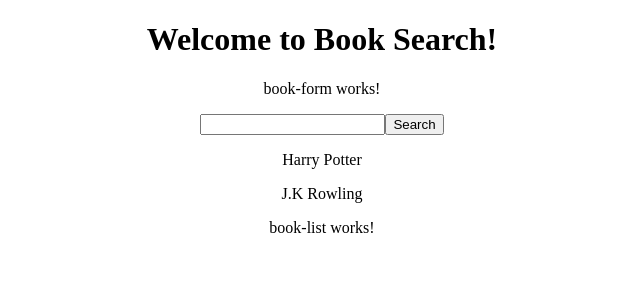
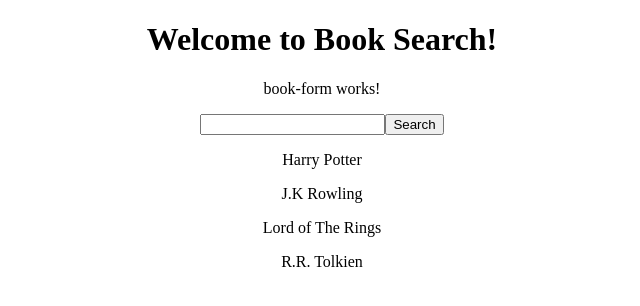
Before and after one commit to deboraornellas/book-search, an Angular app: page / in a window 1280 px wide. Shown: the top 306 px of the page, without its empty margins (318-958 px from the left). Built offline with nearby package versions, Linux system fonts and the light colour scheme.

Commit message:
Showing list of books

```diff
--- a/src/app/app.component.html
+++ b/src/app/app.component.html
@@ -4,6 +4,5 @@
     Welcome to {{ title }}!
   </h1>
   <app-book-form></app-book-form>
-  <app-book></app-book>
   <app-book-list></app-book-list>
 </div>
--- a/src/app/book-list/book-list.component.html
+++ b/src/app/book-list/book-list.component.html
@@ -1,3 +1,4 @@
-<p>
-  book-list works!
-</p>
+<app-book
+*ngFor="let book of books"
+[book]="book"
+></app-book>
--- a/src/app/book-list/book-list.component.ts
+++ b/src/app/book-list/book-list.component.ts
@@ -6,6 +6,21 @@ import { Component, OnInit } from '@angular/core';
   styleUrls: ['./book-list.component.css']
 })
 export class BookListComponent implements OnInit {
+  books = [
+    {
+      name: "Harry Potter",
+      author: "J.K Rowling"
+    },
+    {
+      name: "Lord of The Rings",
+      author: "R.R. Tolkien"
+    }
+  ];
+
+  book = {
+    name: "Harry Potter",
+    author: "J.K Rowling"
+  };
 
   constructor() { }
 
--- a/src/app/book/book.component.ts
+++ b/src/app/book/book.component.ts
@@ -1,4 +1,4 @@
-import { Component, OnInit } from '@angular/core';
+import { Component, Input, OnInit } from '@angular/core';
 
 @Component({
   selector: 'app-book',
@@ -6,10 +6,8 @@ import { Component, OnInit } from '@angular/core';
   styleUrls: ['./book.component.css']
 })
 export class BookComponent implements OnInit {
-  book = {
-    name: "Harry Potter",
-    author: "J.K Rowling"
-  };
+  @Input() book;
+
   constructor() { }
 
   ngOnInit() {
```
